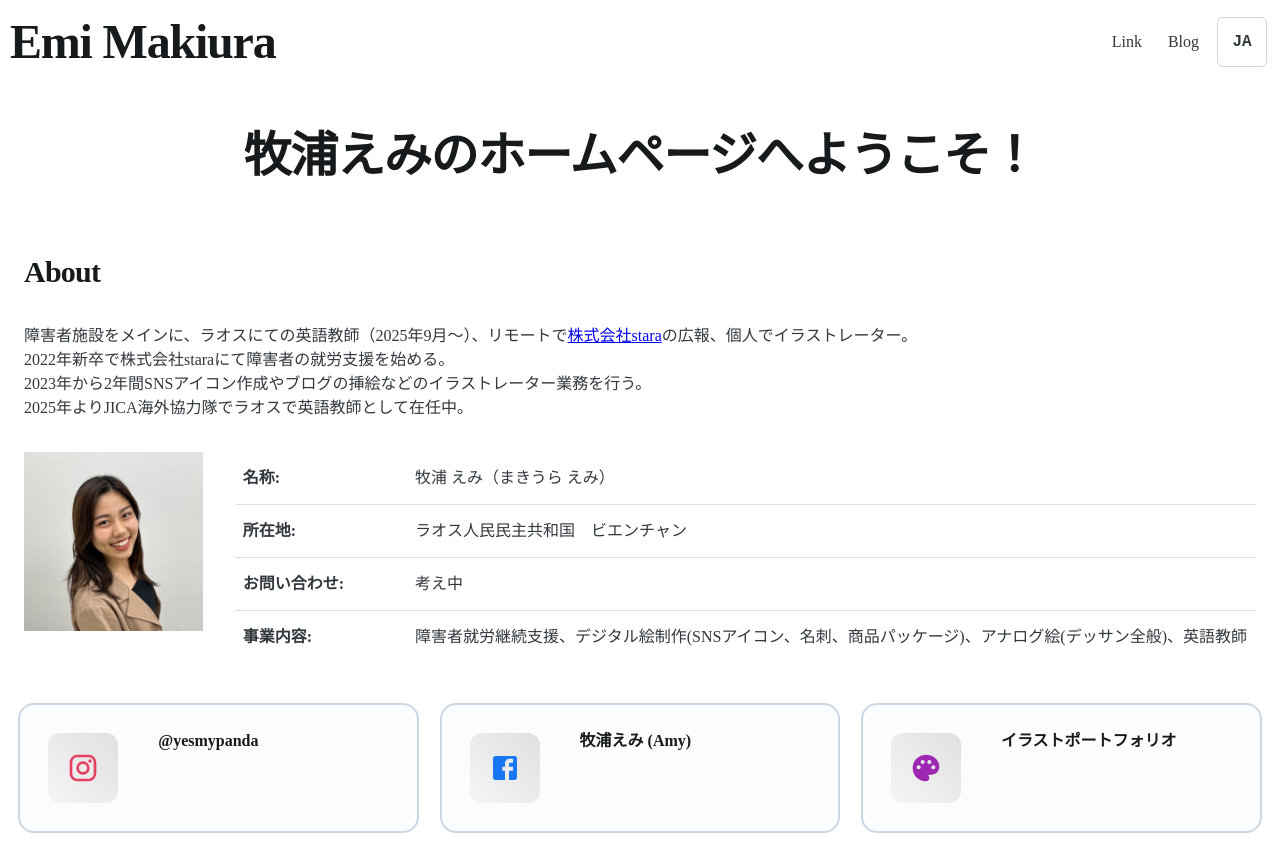
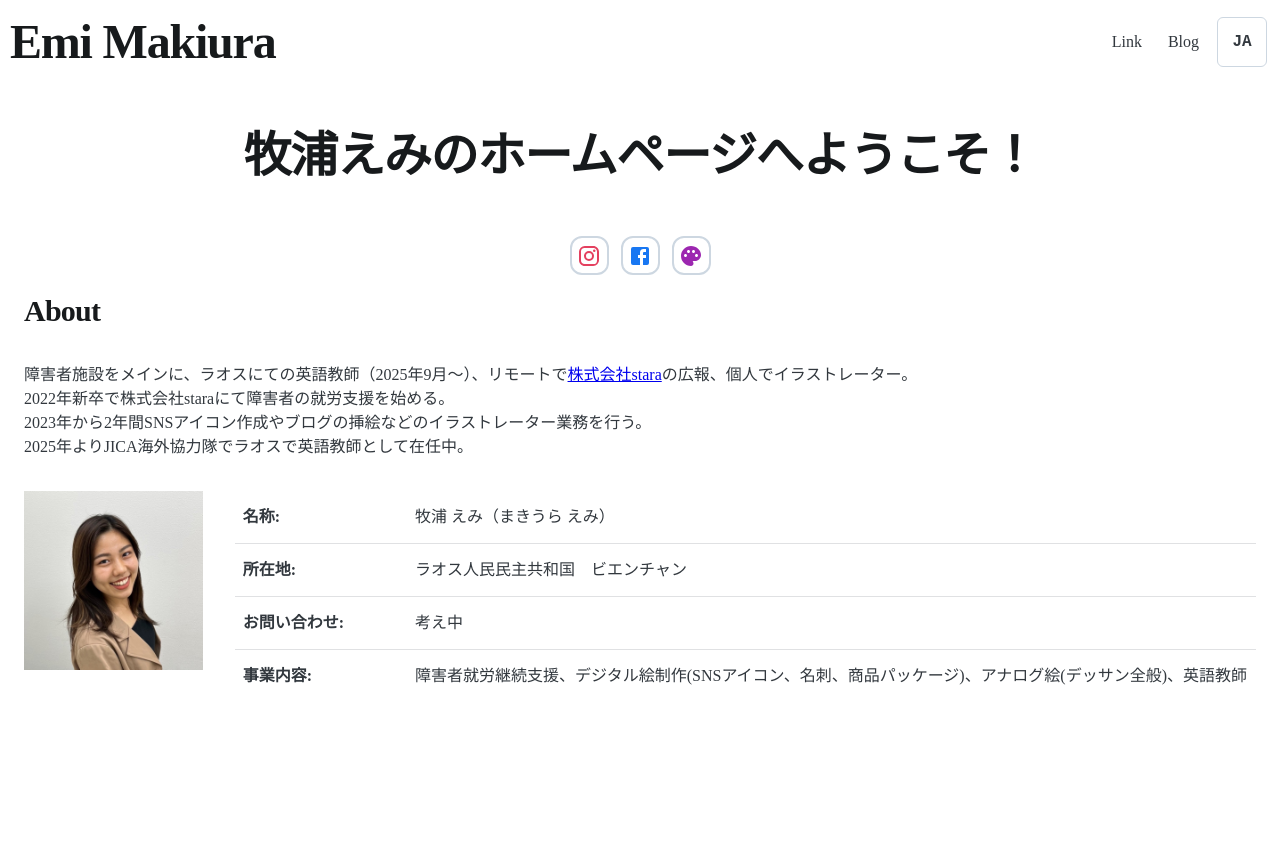
Before and after one commit to korosuke613/emi-homepage, an Astro site: page / in a window 1280 px wide. After the commit the page ends 800 px from the top, so only its background shows below. Built offline with nearby package versions, Linux system fonts and the light colour scheme; Astro itself is replaced by a stand-in of ours; a web font is replaced by a local one.

Commit message:
fix: デザインを修正

```diff
--- /dev/null
+++ b/src/components/IconCard/index.tsx
@@ -0,0 +1,79 @@
+import { Box, Link } from "@mui/joy";
+
+import type { ReactNode } from "react";
+
+type Props = {
+  svgIcon: ReactNode;
+  link: string;
+  color?: {
+    primary: string;
+    secondary: string;
+    gradient: string;
+  };
+};
+
+export const IconCard = ({
+  svgIcon,
+  link = "#",
+  color = {
+    primary: "#1976D2",
+    secondary: "#42A5F5",
+    gradient: "linear-gradient(45deg, #42A5F5, #1976D2)",
+  },
+}: Props) => {
+  return (
+    <Link
+      href={link}
+      target="_blank"
+      rel="noopener noreferrer"
+      sx={{
+        border: "2px solid",
+        borderColor: "neutral.outlinedBorder",
+        borderRadius: "12px",
+        padding: "0px",
+        overflow: "hidden",
+        transition: "all 0.3s cubic-bezier(0.4, 0, 0.2, 1)",
+        "&:hover": {
+          transform: "translateY(-4px)",
+          boxShadow: "0 8px 32px rgba(0, 0, 0, 0.12)",
+          borderColor: color.primary,
+          "& .social-icon": {
+            background: color.gradient,
+            color: "white",
+            transform: "scale(1.1)",
+          },
+          "& .social-title": {
+            color: color.primary,
+          },
+        },
+      }}
+    >
+      <Box
+        className="social-icon"
+        sx={{
+          display: "flex",
+          alignItems: "center",
+          justifyContent: "center",
+          minWidth: {
+            xs: 30,
+            sm: 35,
+          },
+          height: {
+            xs: 30,
+            sm: 35,
+          },
+          borderRadius: "12px",
+          color: color.primary,
+          transition: "all 0.3s cubic-bezier(0.4, 0, 0.2, 1)",
+          "& svg": {
+            fontSize: {
+              xs: "1.5rem",
+            },
+          },
+        }}
+      >
+        {svgIcon}
+      </Box>
+    </Link>
+  );
+};
--- a/src/components/ServiceLinkCards/ServiceLinkCardMobile/index.tsx
+++ /dev/null
@@ -1,242 +0,0 @@
-import {
-  AspectRatio,
-  Box,
-  Card,
-  CardContent,
-  Chip,
-  Link,
-  Typography,
-  extendTheme,
-} from "@mui/joy";
-
-import type { ReactNode } from "react";
-
-type Props = {
-  title: string;
-  description?: string;
-  cardImg?: string;
-  svgIcon?: ReactNode;
-  link?: string;
-  tags: string[];
-  simplified?: boolean;
-};
-
-const theme = extendTheme({
-  breakpoints: {
-    values: {
-      xs: 0,
-      sm: 400,
-      md: 600,
-      lg: 900,
-      xl: 1200,
-    },
-  },
-});
-
-// Brand colors for different social platforms
-const getBrandColor = (tags: string[]) => {
-  const tag = tags[0]?.toLowerCase();
-  switch (tag) {
-    case "instagram":
-      return {
-        primary: "#E4405F",
-        secondary: "#F77737",
-        gradient: "linear-gradient(45deg, #F77737, #E4405F, #C13584)",
-      };
-    case "facebook":
-      return {
-        primary: "#1877F2",
-        secondary: "#42A5F5",
-        gradient: "linear-gradient(45deg, #42A5F5, #1877F2)",
-      };
-    case "portfolio":
-      return {
-        primary: "#9C27B0",
-        secondary: "#BA68C8",
-        gradient: "linear-gradient(45deg, #BA68C8, #9C27B0)",
-      };
-    default:
-      return {
-        primary: "#1976D2",
-        secondary: "#42A5F5",
-        gradient: "linear-gradient(45deg, #42A5F5, #1976D2)",
-      };
-  }
-};
-
-export const ServiceLinkCardMobile = ({
-  title,
-  description,
-  cardImg,
-  svgIcon,
-  link = "#",
-  tags,
-  simplified = false,
-}: Props) => {
-  const brandColor = getBrandColor(tags);
-
-  return (
-    <Card
-      variant="outlined"
-      orientation="horizontal"
-      sx={{
-        width: "90%",
-        border: "2px solid",
-        borderColor: "neutral.outlinedBorder",
-        borderRadius: "16px",
-        overflow: "hidden",
-        transition: "all 0.3s cubic-bezier(0.4, 0, 0.2, 1)",
-        "&:hover": {
-          transform: "translateY(-4px)",
-          boxShadow: "0 8px 32px rgba(0, 0, 0, 0.12)",
-          borderColor: brandColor.primary,
-          "& .social-icon": {
-            background: brandColor.gradient,
-            color: "white",
-            transform: "scale(1.1)",
-          },
-          "& .social-title": {
-            color: brandColor.primary,
-          },
-        },
-      }}
-    >
-      {cardImg && (
-        <AspectRatio
-          ratio="1"
-          sx={{
-            minWidth: {
-              xs: 50,
-              sm: 90,
-            },
-          }}
-        >
-          <img src={cardImg} loading="lazy" alt="" />
-        </AspectRatio>
-      )}
-      {svgIcon && (
-        <Box
-          className="social-icon"
-          sx={{
-            display: "flex",
-            alignItems: "center",
-            justifyContent: "center",
-            minWidth: {
-              xs: 50,
-              sm: 70,
-            },
-            height: {
-              xs: 50,
-              sm: 70,
-            },
-            margin: {
-              xs: "8px",
-              sm: "12px",
-            },
-            borderRadius: "12px",
-            background: "linear-gradient(45deg, #f5f5f5, #e0e0e0)",
-            color: brandColor.primary,
-            transition: "all 0.3s cubic-bezier(0.4, 0, 0.2, 1)",
-            "& svg": {
-              fontSize: {
-                xs: "1.5rem",
-                sm: "2rem",
-              },
-            },
-          }}
-        >
-          {svgIcon}
-        </Box>
-      )}
-      <CardContent sx={{ padding: simplified ? "8px 12px" : "12px 16px" }}>
-        <Typography
-          level="title-md"
-          className="social-title"
-          sx={{
-            fontWeight: 600,
-            fontSize: {
-              xs: "0.875rem",
-              sm: "1rem",
-            },
-            marginBottom: simplified ? "0" : "4px",
-            transition: "color 0.3s ease",
-          }}
-        >
-          <Link
-            overlay
-            underline="none"
-            href={link}
-            sx={{
-              color: "inherit",
-              "&:hover": {
-                color: brandColor.primary,
-              },
-            }}
-          >
-            {title}
-          </Link>
-        </Typography>
-        {!simplified && (
-          <>
-            <Typography
-              level="body-sm"
-              sx={{
-                fontSize: {
-                  xs: "0.75rem",
-                  sm: "0.875rem",
-                },
-                marginBottom: "8px",
-              }}
-            >
-              <Link
-                overlay
-                underline="none"
-                href={link}
-                sx={{
-                  color: "text.tertiary",
-                  overflow: "hidden",
-                  display: "-webkit-box",
-                  WebkitBoxOrient: "vertical",
-                  WebkitLineClamp: 2,
-                  minHeight: "1.25rem",
-                  "&:hover": {
-                    color: brandColor.primary,
-                  },
-                }}
-              >
-                {description}
-              </Link>
-            </Typography>
-            <Box
-              sx={{
-                display: {
-                  xs: "none",
-                  sm: "flex",
-                },
-              }}
-            >
-              {tags?.map((tag) => {
-                return (
-                  <Chip
-                    key={tag}
-                    variant="soft"
-                    size="sm"
-                    sx={{
-                      pointerEvents: "none",
-                      backgroundColor: `${brandColor.primary}15`,
-                      color: brandColor.primary,
-                      fontWeight: 500,
-                      fontSize: "0.75rem",
-                    }}
-                  >
-                    {tag.startsWith("#") ? tag : `＃${tag}`}
-                  </Chip>
-                );
-              })}
-            </Box>
-          </>
-        )}
-      </CardContent>
-    </Card>
-  );
-};
--- a/src/components/SocialNetworks/SocialNetworksTemplate/index.tsx
+++ b/src/components/SocialNetworks/SocialNetworksTemplate/index.tsx
@@ -1,33 +1,17 @@
-import { Grid } from "@mui/joy";
+import { Box } from "@mui/joy";
 import type { ReactProps } from "../../../utils/react";
-import { ServiceLinkCardMobile } from "../../ServiceLinkCards/ServiceLinkCardMobile";
+import { IconCard } from "../../IconCard";
 
 type Props = {
-  socialLinks: ReactProps<typeof ServiceLinkCardMobile>[];
+  socialLinks: ReactProps<typeof IconCard>[];
 };
 
 export const SocialNetworksTemplate = ({ socialLinks }: Props) => (
-  <Grid
-    container
-    spacing={2}
-    maxWidth={1400}
-    margin={"auto"}
-    sx={{
-      flexGrow: 1,
-    }}
-    marginBottom={"1rem"}
-  >
+  <Box sx={{ display: "flex", gap: 1.5, justifyContent: "center" }}>
     {socialLinks.map((card) => (
-      <Grid
-        key={card.title}
-        xs={12}
-        sm={6}
-        md={4}
-        textAlign={"left"}
-        sx={{ display: "flex", justifyContent: "center" }}
-      >
-        <ServiceLinkCardMobile {...card} />
-      </Grid>
+      <Box key={card.link} sx={{ display: "flex", justifyContent: "center" }}>
+        <IconCard {...card} />
+      </Box>
     ))}
-  </Grid>
+  </Box>
 );
--- a/src/components/SocialNetworks/index.tsx
+++ b/src/components/SocialNetworks/index.tsx
@@ -11,25 +11,31 @@ export const SocialNetworks = ({ lang }: Props) => {
     <SocialNetworksTemplate
       socialLinks={[
         {
-          title: "@yesmypanda",
           link: "https://www.instagram.com/yesmypanda",
           svgIcon: <Instagram />,
-          tags: ["Instagram"],
-          simplified: true,
+          color: {
+            primary: "#E4405F",
+            secondary: "#F77737",
+            gradient: "linear-gradient(45deg, #F77737, #E4405F, #C13584)",
+          },
         },
         {
-          title: "牧浦えみ  (Amy)",
           link: "https://www.facebook.com/yesmypanda",
           svgIcon: <Facebook />,
-          tags: ["Facebook"],
-          simplified: true,
+          color: {
+            primary: "#1877F2",
+            secondary: "#42A5F5",
+            gradient: "linear-gradient(45deg, #42A5F5, #1877F2)",
+          },
         },
         {
-          title: "イラストポートフォリオ",
-          link: "https://arts.hp.peraichi.com/amy?_ga=2.128552268.1503877285.1735563908-405999167.1735563908&_gl=1*ucpmdk*_gcl_au*MjM2MDIwNDcyLjE3MzU1NjM5MDg",
+          link: "https://arts.hp.peraichi.com/amy",
           svgIcon: <Palette />,
-          tags: ["Portfolio"],
-          simplified: true,
+          color: {
+            primary: "#9C27B0",
+            secondary: "#BA68C8",
+            gradient: "linear-gradient(45deg, #BA68C8, #9C27B0)",
+          },
         },
       ]}
     />
--- a/src/pages/index.astro
+++ b/src/pages/index.astro
@@ -23,8 +23,8 @@ const content = useContentTranslations(lang);
 
 <Layout title={t('title')} description={t('description')} lang={lang} secondTitle={content.pages("牧浦えみのホームページへようこそ！")}>
 
+<SocialNetworks lang={lang} client:visible />
+
 <About lang={lang}/>
 
-<SocialNetworks lang={lang} client:visible />
-
 </Layout>
```
Also changed, not shown: src/components/IconCard/IconCard.stories.tsx (added, +36 -0 lines), src/components/ServiceLinkCards/ServiceLinkCard/ServiceLinkCard.stories.tsx (deleted, +0 -19 lines), src/components/ServiceLinkCards/ServiceLinkCard/index.tsx (deleted, +0 -81 lines), src/components/ServiceLinkCards/ServiceLinkCardMobile/ServiceLinkCard.stories.tsx (deleted, +0 -39 lines), src/components/ServiceLinkCards/ServiceLinkCards.stories.tsx (deleted, +0 -67 lines), src/components/ServiceLinkCards/index.tsx (deleted, +0 -61 lines), src/components/SocialNetworks/SocialNetworksTemplate/SocialNetworksTemplate.stories.tsx (+34 -22 lines).
